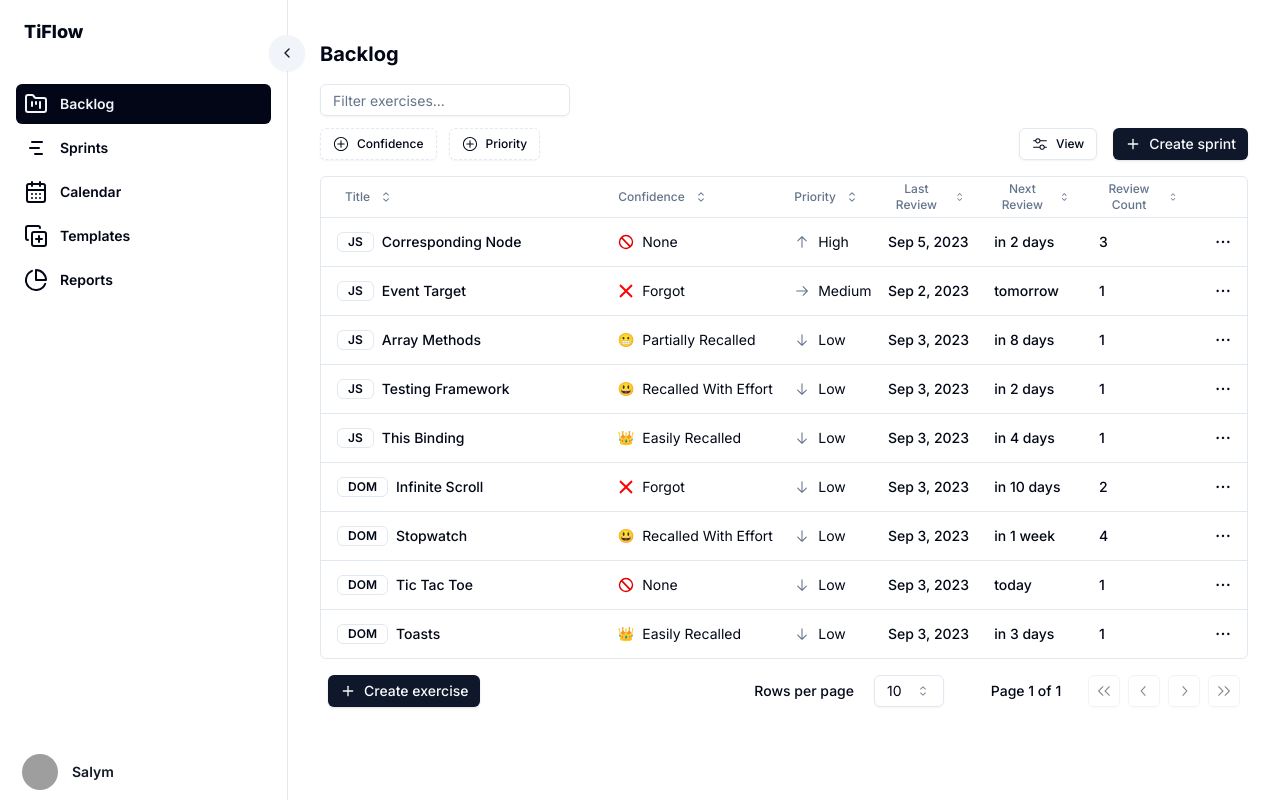
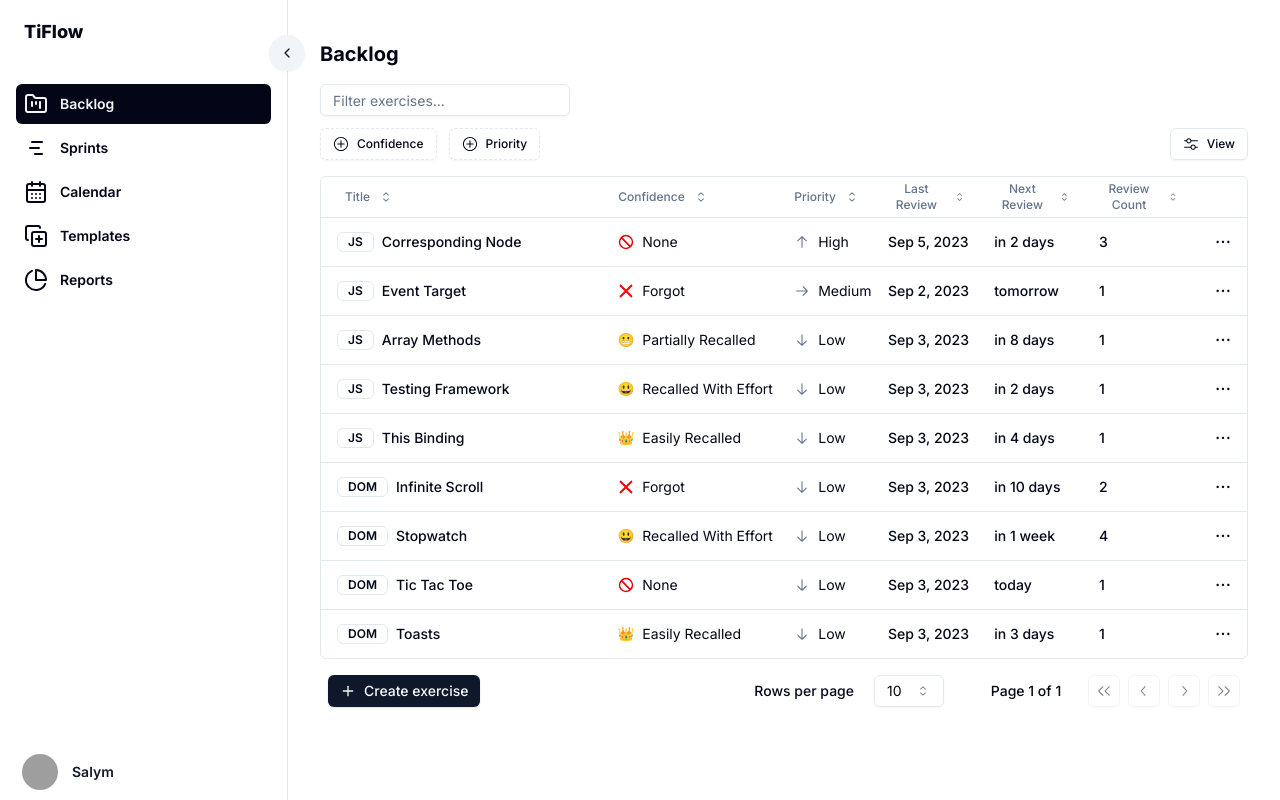
Before and after one commit to salymk/InterviewFlow, a Next.js app: page / in a window 1280 px wide. Built offline with nearby package versions, Linux system fonts and the light colour scheme; grey boxes are pictures that could not be loaded.

Commit message:
feat: add action button

```diff
--- a/components/data-table-toolbar.tsx
+++ b/components/data-table-toolbar.tsx
@@ -14,9 +14,11 @@ import { FilterPopover } from "./filter-popover";
 
 interface DataTableToolbarProps<TData> {
   table: Table<TData>;
+  actionButton?: React.ReactNode;
 }
 
 export function DataTableToolbar<TData>({
+  actionButton,
   table,
 }: DataTableToolbarProps<TData>) {
   const isFiltered = table.getState().columnFilters.length > 0;
@@ -98,10 +100,11 @@ export function DataTableToolbar<TData>({
           <div className="flex gap-4">
             <DataTableViewOptions table={table} />
 
-            <Button variant="default" className="h-8 px-3">
+            {/* <Button variant="default" className="h-8 px-3">
               <Plus className="mr-2 h-4 w-4" />
               Create sprint
-            </Button>
+            </Button> */}
+            {actionButton}
           </div>
         </div>
       </div>
```
